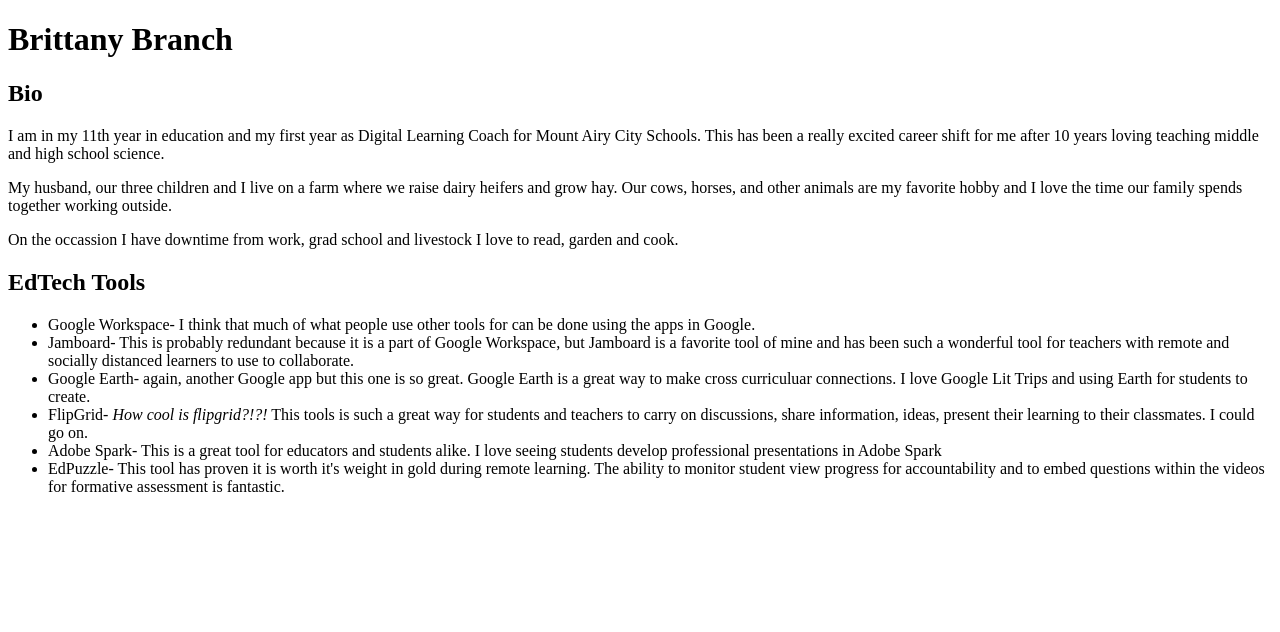
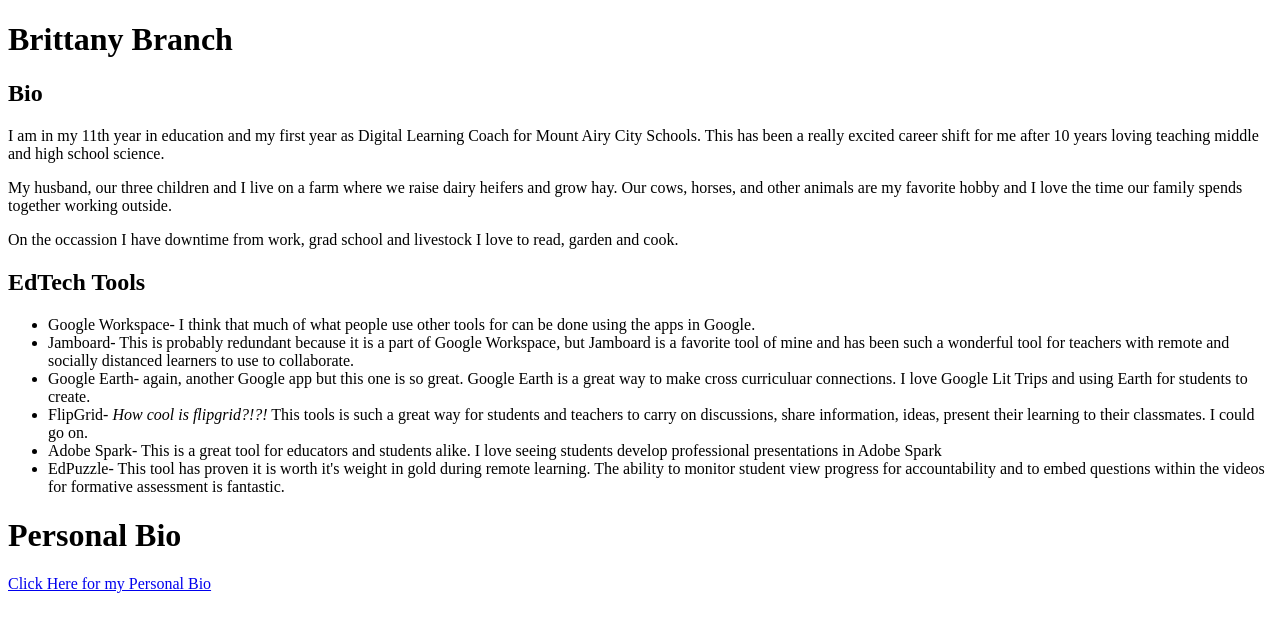
Before and after one commit to ncstate-eci519/my-website-BLBranch47, a plain HTML site: page index.html in a window 1280 px wide. Drawn offline with Linux system fonts and the light colour scheme.

Commit message:
Update index.html

```diff
--- a/index.html
+++ b/index.html
@@ -21,5 +21,7 @@
                 <li>Adobe Spark- This is a great tool for educators and students alike. I love seeing students develop professional presentations in Adobe Spark</li>
                 <li>EdPuzzle- This tool has proven it is worth it's weight in gold during remote learning. The ability to monitor student view progress for accountability and to embed questions within the videos for formative assessment is fantastic.</li>
             </ul>
+        <h1>Personal Bio</h1>
+        <p><a href="bio.html">Click Here for my Personal Bio</a></p>
 	</body>
 </html>
```
